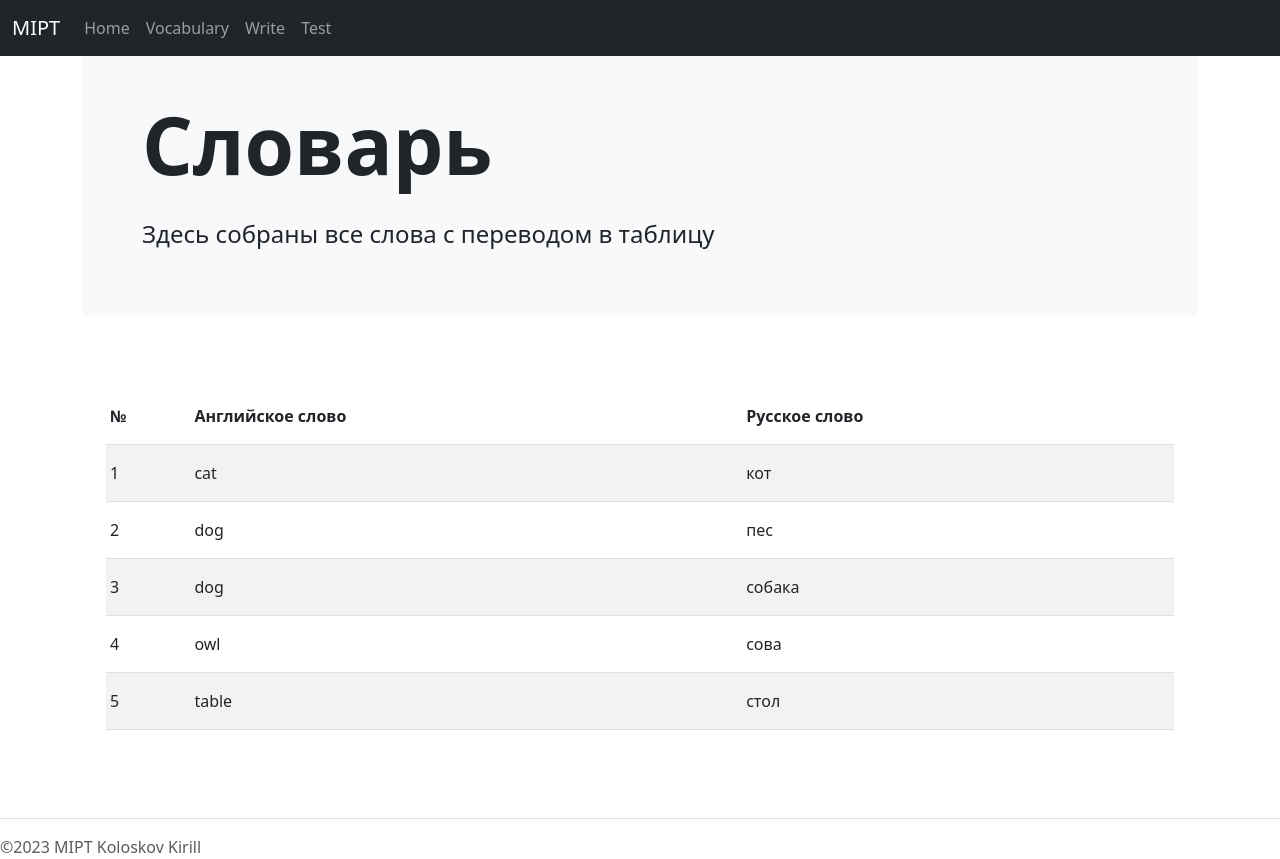
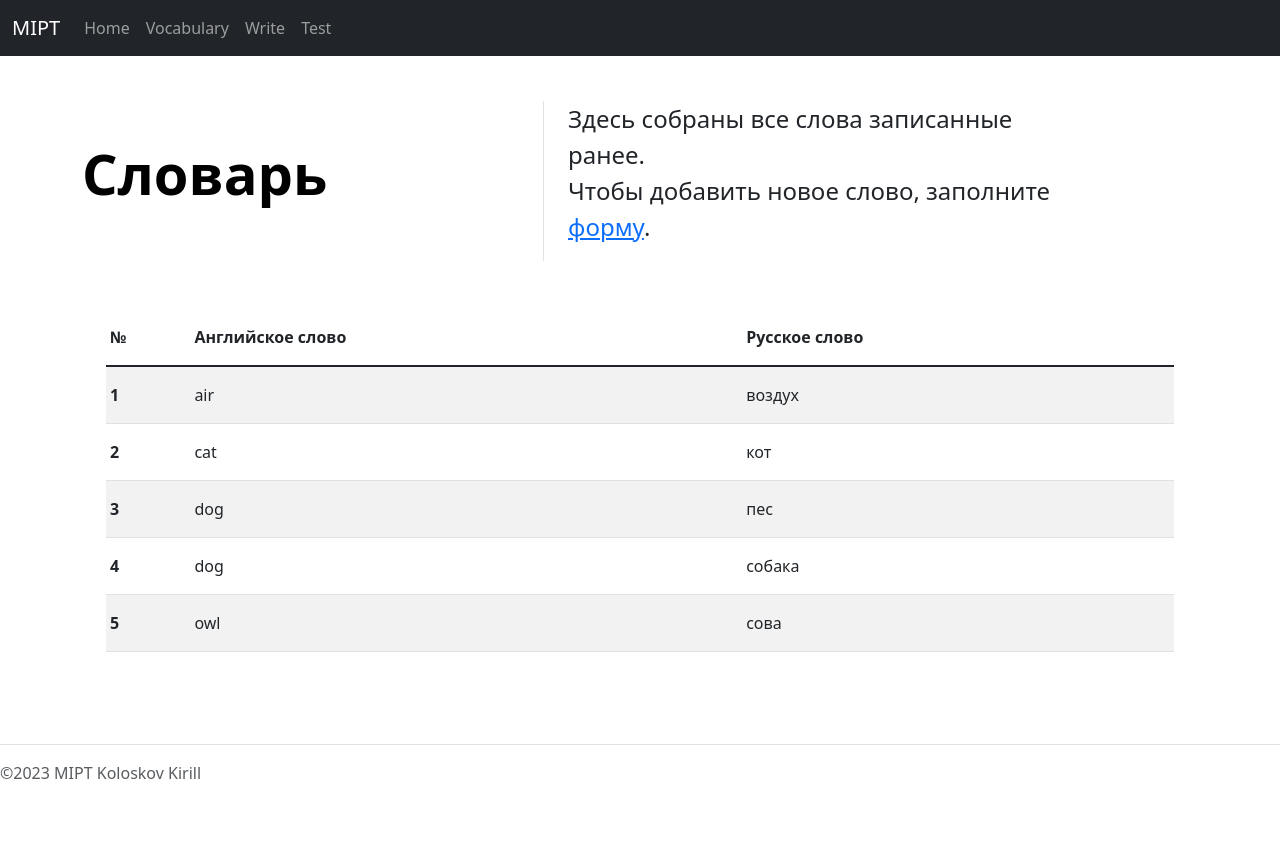
Before and after one commit to koloskov0165/eng_vocab, a Django app: page /vocab in a window 1280 px wide. After the commit the page ends 779 px from the top, so only its background shows below. Run offline with Django 4.2, Linux system fonts and the light colour scheme; some libraries are stand-ins or nearby versions.

Commit message:
changes v1

```diff
--- a/data/words.csv
+++ b/data/words.csv
@@ -1,6 +1,6 @@
 ru,en
+воздух,air
 кот,cat
 пес,dog
 собака,dog
 сова,owl
-стол,table
--- a/proj_eng/views.py
+++ b/proj_eng/views.py
@@ -60,7 +60,7 @@ def test(request):
     context = {}
     context['en_word'] = en_word
     context['volume'] = len(set(df.en.values))
-    context['idx'] = len(set(request.session['en_set']))
+    context['idx'] = len(set(request.session['en_set'])) + 1
     return render(request, "test.html", context)
 
 def check_ans(request, finish=False):
--- a/templates/base_page.html
+++ b/templates/base_page.html
@@ -54,11 +54,14 @@
             {% block landing_page %}{% endblock %}
             {% block nocontent %}
             <div class="container d-flex flex-column justify-content-center minh-90">
-                <div class="p-5 mb-4 bg-light rounded-3 justify-content-center" id="title-box">
-                    <div class="container-fluid mt-5">
-                        <h1 class="display-1 fw-bold">{% block page-title %}{% endblock %}</h1>
-                        <p class="col-md-8 fs-4 mt-4">{% block page-lead %}{% endblock %}</p>
-                    </div>
+                <div class="row align-items-center g-lg-5 pt-5">
+                  <div class="col-lg-5 text-center text-lg-start">
+                    <h1 class="display-4 fw-bold lh-1 text-body-emphasis mb-3">{% block page-title %}{% endblock %}</h1>
+                  </div>
+                  <div class="col-md-10 mx-auto col-lg-7 border-start">
+                      <p class="col-lg-10 fs-4">{% block page-lead %}{% endblock %}</p>
+
+                  </div>
                 </div>
                 {% block content %}{% endblock %}
             </div>
--- a/templates/test_result.html
+++ b/templates/test_result.html
@@ -18,7 +18,7 @@
             <h4>{{ amount }}</h4>
             <p class="text-muted">всего</p>
         </div>
-        <div class="col-md-4">
+        <div class="col-md-4 border-start border-end">
             <h4>{{ correct }}</h4>
             <p class="text-muted">правильных</p>
         </div>
--- a/templates/vocab.html
+++ b/templates/vocab.html
@@ -4,11 +4,12 @@
 Словарь
 {% endblock %}
 {% block page-lead %}
-Здесь собраны все слова с переводом в таблицу
+Здесь собраны все слова записанные ранее. <br>
+Чтобы добавить новое слово, заполните <a href="/add_word">форму</a>.<br>
 {% endblock %}
 
 {% block content %}
-<div class="container px-4 py-5" id="terms-table">
+<div class="container px-4 pt-5" id="terms-table">
     <div class="table-responsive">
         <table class="table table-striped table-sm">
           <thead>
@@ -18,10 +19,10 @@
               <th scope="col" class="py-3">Русское слово</th>
             </tr>
           </thead>
-          <tbody>
+          <tbody class="table-group-divider">
             {% for cnt, en, ru in words %}
             <tr>
-                <td class="py-3">{{ cnt }}</td>
+                <th scope="row" class="py-3">{{ cnt }}</th>
                 <td class="py-3">{{ en }}</td>
                 <td class="py-3">{{ ru }}</td>
             </tr>
```
Also changed, not shown: proj_eng/urls.py (+0 -8 lines).
